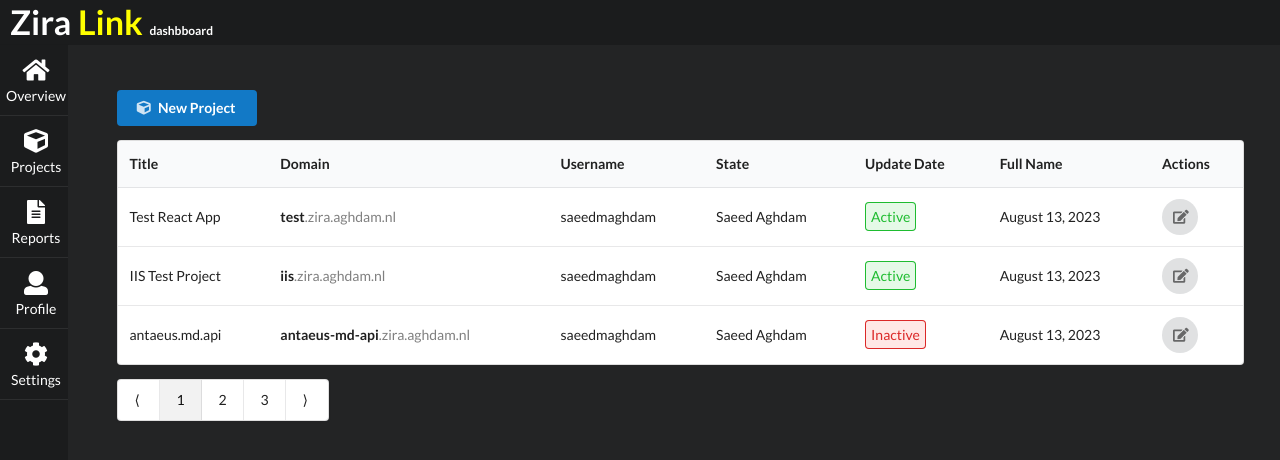
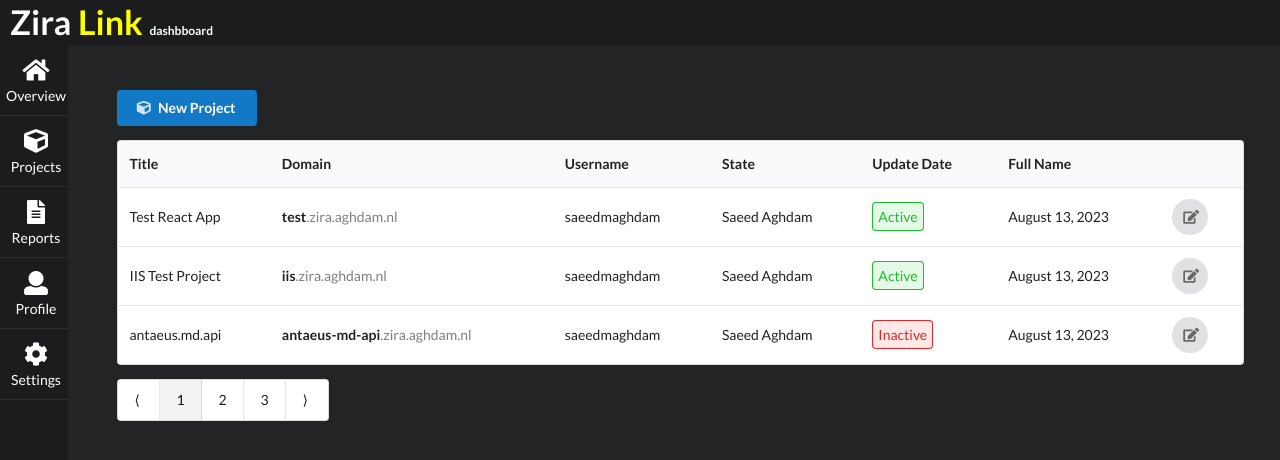
Before and after one commit to saeedmaghdam/ZiraLink.Web, a React (Create React App) app in the folder src/: page /projects in a window 1280 px wide. Shown: the top 460 px of the page. Built offline with nearby package versions, Linux system fonts and the light colour scheme.

Commit message:
removed actions label from projects>table

```diff
--- a/src/src/components/projects/projects.jsx
+++ b/src/src/components/projects/projects.jsx
@@ -16,7 +16,7 @@
             <th>State</th>
             <th>Update Date</th>
             <th>Full Name</th>
-            <th>Actions</th>
+            <th></th>
           </tr>
         </thead>
         <tbody>
```
